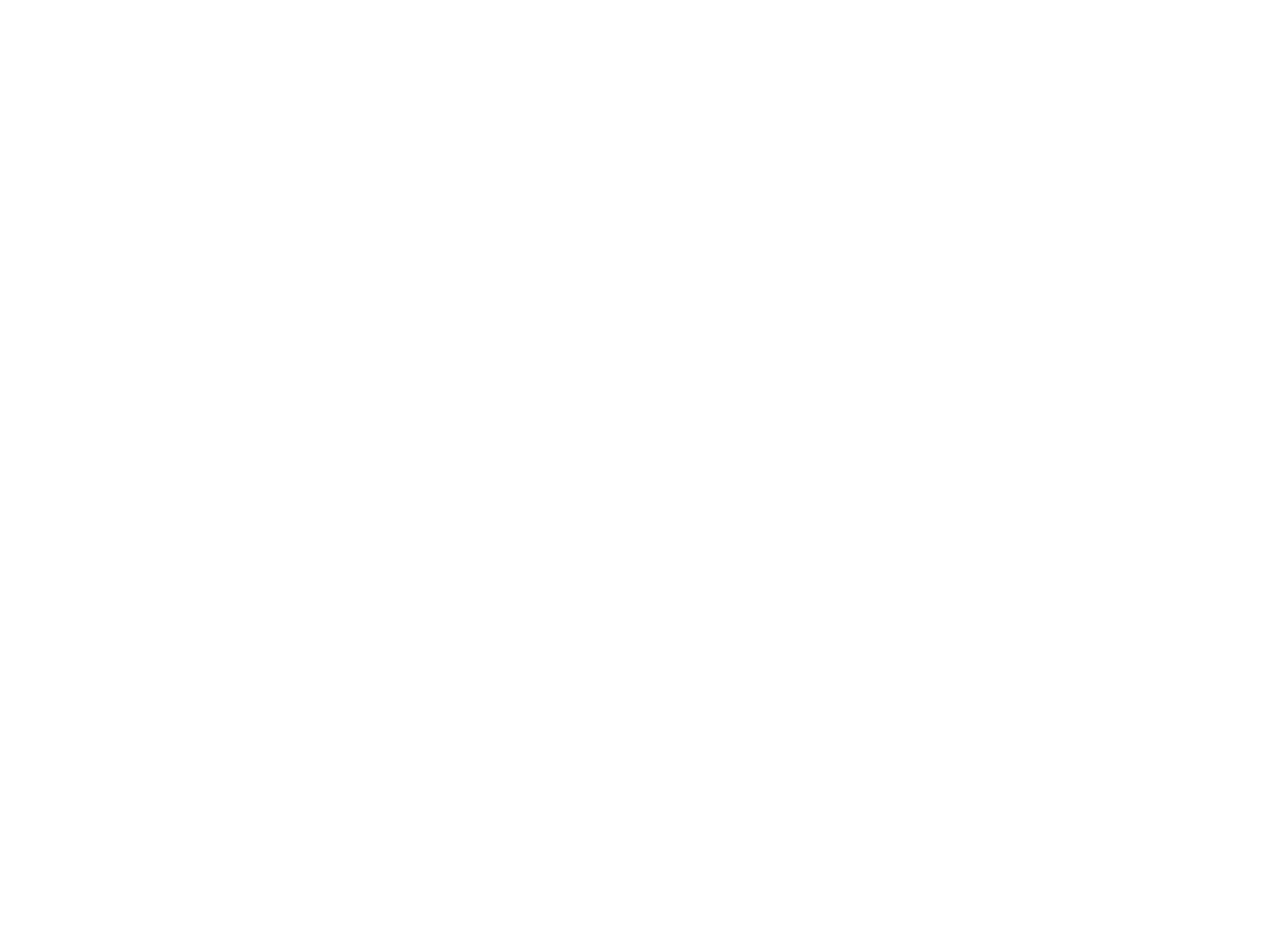
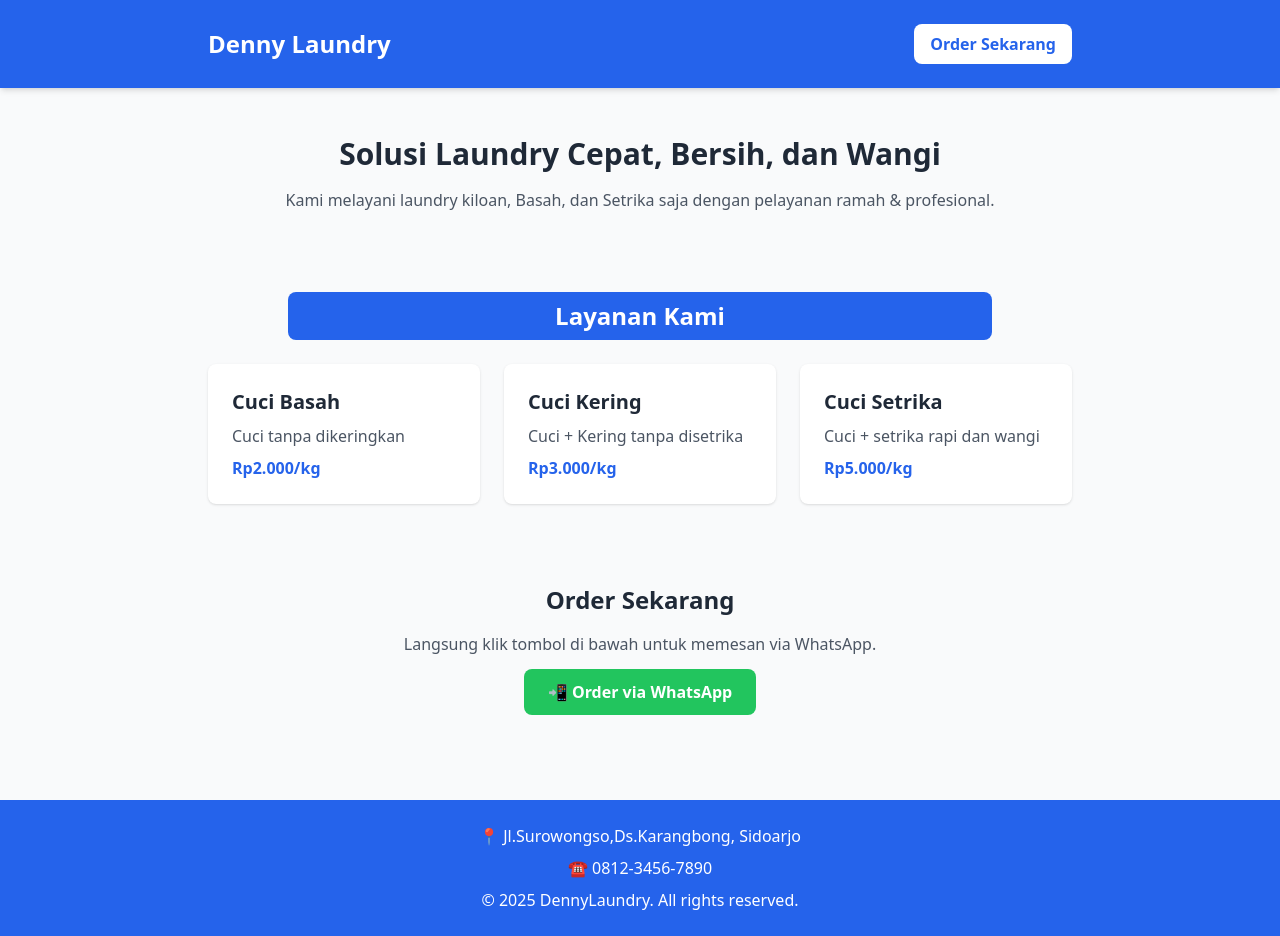
Before and after one commit to Sidev009/finalproject, a plain HTML site: page index.html in a window 1280 px wide. Before the commit the page ends 800 px from the top, so only its background shows below. Drawn offline with nearby package versions, Linux system fonts and the light colour scheme.

Commit message:
Update fitur baru / perbaikan

```diff
--- a/index.html
+++ b/index.html
@@ -3,9 +3,67 @@
 <head>
     <meta charset="UTF-8">
     <meta name="viewport" content="width=device-width, initial-scale=1.0">
-    <title>Document</title>
+    <title>DennyLaundry</title>
+     <script src="https://cdn.tailwindcss.com"></script>
 </head>
-<body>
+<body class="bg-gray-50 text-gray-800">
+
+  <!-- Header -->
+  <header class="bg-blue-600 text-white py-6 shadow-md">
+    <div class="max-w-4xl mx-auto px-4 flex justify-between items-center">
+      <h1 class="text-2xl font-bold">Denny Laundry</h1>
+      <a href="#order" class="bg-white text-blue-600 font-semibold px-4 py-2 rounded-lg hover:bg-blue-100">Order Sekarang</a>
+    </div>
+  </header>
+
+  <!-- Hero -->
+  <section class="max-w-4xl mx-auto px-4 py-12 text-center">
+    <h2 class="text-3xl font-bold mb-4">Solusi Laundry Cepat, Bersih, dan Wangi</h2>
+    <p class="text-gray-600">Kami melayani laundry kiloan, Basah, dan Setrika saja dengan pelayanan ramah & profesional.</p>
+  </section>
+
+  <!-- Layanan -->
+  <section class="max-w-4xl mx-auto px-4 py-8" id="layanan">
+    <div class="max-w-4xl mx-auto px-20">
+    <h3 class="text-2xl font-bold mb-6 text-center text-white bg-blue-600 px-4 py-2 rounded-lg">Layanan Kami</h3>
+    </div>
+    <div class="grid md:grid-cols-3 gap-6">
+      <div class="bg-white p-6 rounded-lg shadow">
+        <h4 class="text-xl font-semibold mb-2">Cuci Basah</h4>
+        <p class="text-gray-600 mb-2">Cuci tanpa dikeringkan</p>
+        <p class="font-bold text-blue-600">Rp2.000/kg</p>
+      </div>
+      <div class="bg-white p-6 rounded-lg shadow">
+        <h4 class="text-xl font-semibold mb-2">Cuci Kering</h4>
+        <p class="text-gray-600 mb-2">Cuci + Kering tanpa disetrika</p>
+        <p class="font-bold text-blue-600">Rp3.000/kg</p>
+      </div>
+      <div class="bg-white p-6 rounded-lg shadow">
+        <h4 class="text-xl font-semibold mb-2">Cuci Setrika</h4>
+        <p class="text-gray-600 mb-2">Cuci + setrika rapi dan wangi</p>
+        <p class="font-bold text-blue-600">Rp5.000/kg</p>
+      </div>
+    </div>
+  </section>
+
+  <!-- Order -->
+  <section class="max-w-4xl mx-auto px-4 py-12 text-center" id="order">
+    <h3 class="text-2xl font-bold mb-4">Order Sekarang</h3>
+    <p class="mb-6 text-gray-600">Langsung klik tombol di bawah untuk memesan via WhatsApp.</p>
+    <a href="https://wa.me/6289647075921?text=Halo%2C+saya+mau+laundry" target="_blank"
+       class="bg-green-500 text-white px-6 py-3 rounded-lg hover:bg-green-600 font-semibold">
+      📲 Order via WhatsApp
+    </a>
+  </section>
+
+  <!-- Kontak -->
+  <footer class="bg-blue-600 text-white py-6 mt-12">
+    <div class="max-w-4xl mx-auto px-4 text-center">
+      <p class="mb-2">📍 Jl.Surowongso,Ds.Karangbong, Sidoarjo</p>
+      <p class="mb-2">☎ 0812-3456-7890</p>
+      <p>© 2025 DennyLaundry. All rights reserved.</p>
+    </div>
+  </footer>
 
 </body>
 </html>
```
Also changed, not shown: style.css (added).
